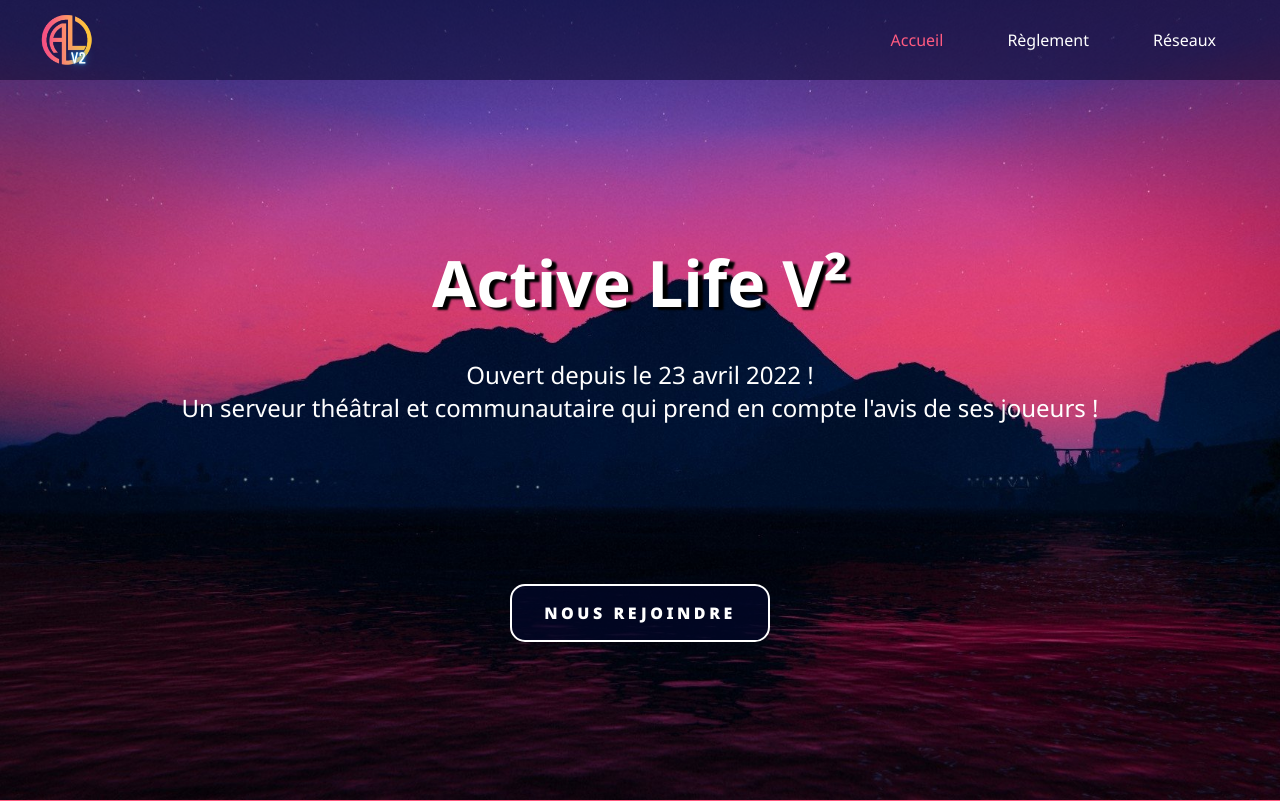
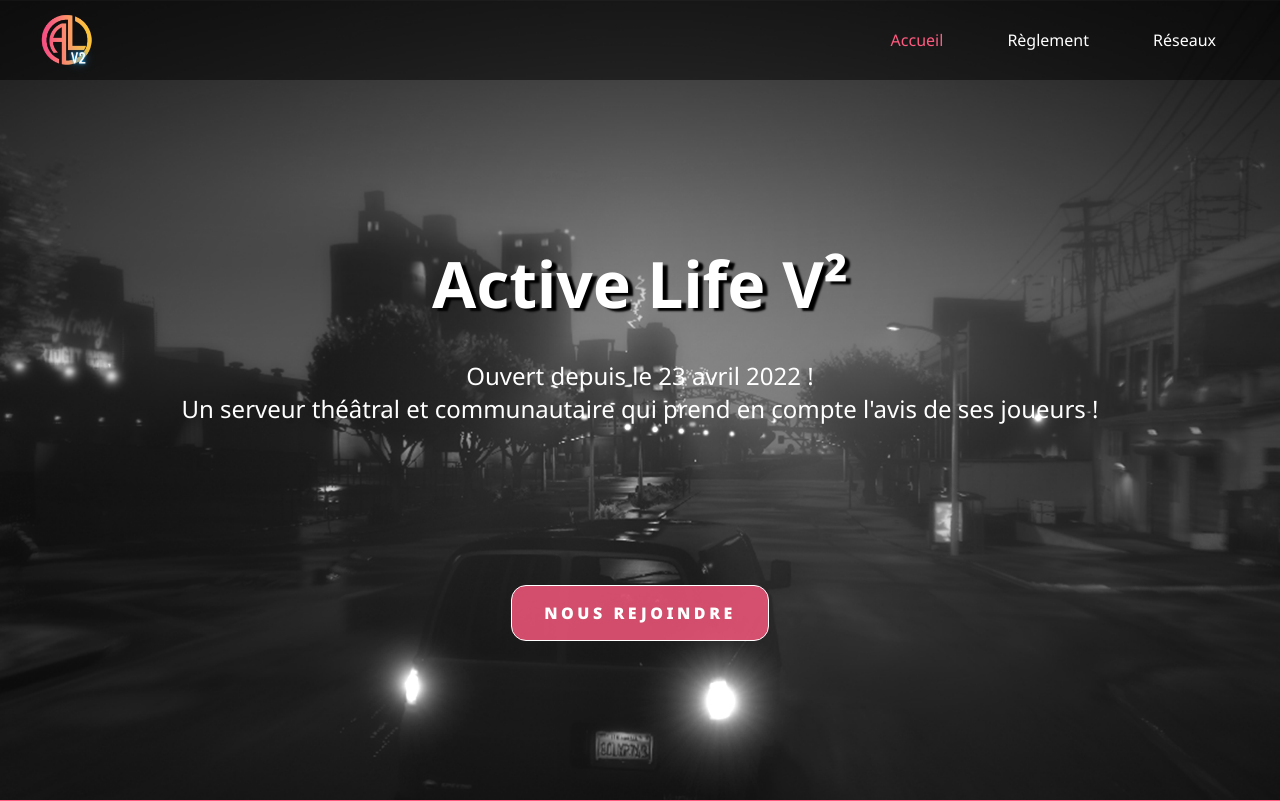
Before and after one commit to ThisIsValx/Activeliferp, a website: page index.html in a window 1280 px wide. Shown: the top 801 px of the page. Drawn offline with Linux system fonts and the light colour scheme.

Commit message:
V² Version 2

```diff
--- a/css/style.css
+++ b/css/style.css
@@ -29,7 +29,7 @@ a{
 /********************************/
 body{
     height: 100vh;
-    background-image: url("../img/test123.jpg");
+    background-image: url("../img/gta.jpg");
     background-position: center bottom;
     background-repeat: no-repeat;
     background-size: cover;
@@ -42,7 +42,7 @@ body{
     display: flex;
     justify-content: space-between;
     align-items: center;
-    background: rgba(2, 7, 38, 0.5);
+    background: rgba(0, 0 ,0, 0.5);
 }
 
 .header__logo{
@@ -108,9 +108,9 @@ body{
 .home__btn-join{
     display: block;
     border: none;
-    border: 2px solid white;
+    border: 1px solid white;
     border-radius: 15px;
-    background-color: rgba(2, 7, 38, 0.8);
+    background-color: rgba(291, 91, 128, 0.8);
     padding: 1rem 2rem;
     color: #fff;
     margin: 10rem 0 0;
@@ -122,8 +122,9 @@ body{
     transition: 0.3s
 }
 .home__btn-join:hover{
+    border: 3px solid black;
     background-color: #fff;
-    color: rgba(2, 7, 38, 0.8);
+    color: rgb(0, 0 ,0);
     letter-spacing: 0.27rem;
 }
 
@@ -188,9 +189,6 @@ body{
     width: 33.3%;
 }
 
-.desc-res{
-    background-color: rgb(2, 7, 38);
-}
 
 /************** reglement ***********/
 .reglement{
@@ -233,7 +231,7 @@ body{
 .desc-info{
     display: flex;
     flex-direction: column;
-    background-color: rgb(2, 7, 38);
+    background: linear-gradient(to bottom, rgb(28, 28, 28), 55%, rgb(291, 91, 128));
 
 }
 
```
Also changed, not shown: img/gta2.jpg (added).
